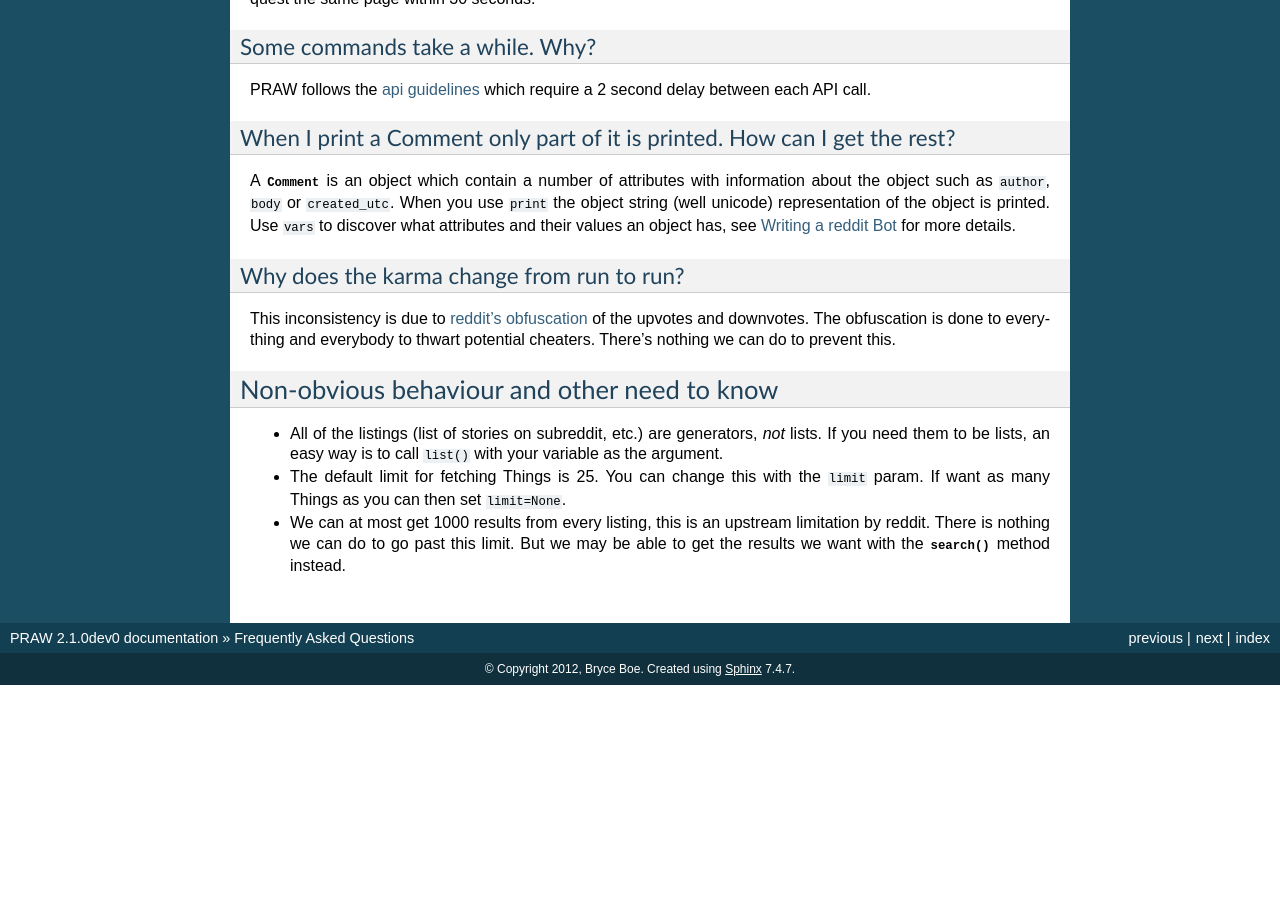
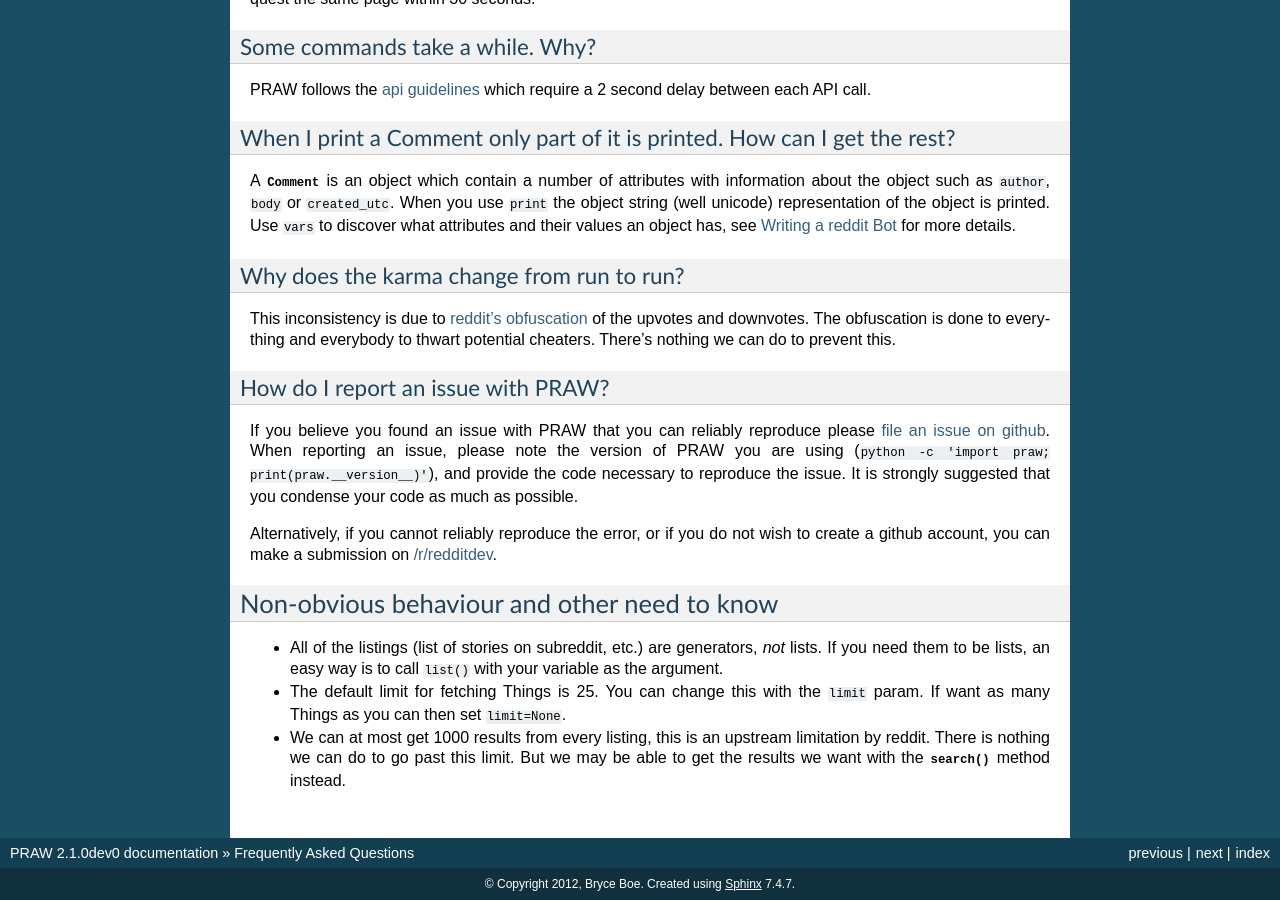
Before and after one commit to praw-dev/praw, a Sphinx documentation site: the page built from docs/pages/faq.rst, in a window 1280 px wide and 900 px high, scrolled down 1057 px. Built offline with Sphinx 7.4.7, drawn with Linux system fonts in a browser that asks for light colours; before the commit the page ends 1742 px from its top, so only the background shows below that; some of the changed text lies outside the part shown.

```diff
--- a/README.rst
+++ b/README.rst
@@ -38,6 +38,8 @@ This will display something similar to the following:
 .. end_description
 
 .. begin_installation
+
+.. _installation:
 
 Installation
 ------------
--- a/docs/index.rst
+++ b/docs/index.rst
@@ -17,6 +17,7 @@ Content Pages
     pages/writing_a_bot
     pages/comment_parsing
     pages/oauth
+    pages/multiprocess
     pages/contributor_guidelines
     pages/configuration_files
     pages/faq
--- a/docs/pages/faq.rst
+++ b/docs/pages/faq.rst
@@ -91,6 +91,24 @@ help#Whydothenumberofvoteschangewhenyoureloadapage>`_ of the upvotes and
 downvotes. The obfuscation is done to everything and everybody to thwart
 potential cheaters. There's nothing we can do to prevent this.
 
+
+.. _report_an_issue:
+
+How do I report an issue with PRAW?
+^^^^^^^^^^^^^^^^^^^^^^^^^^^^^^^^^^^
+
+If you believe you found an issue with PRAW that you can reliably reproduce
+please `file an issue on github
+<https://github.com/praw-dev/praw/issues/new>`_.  When reporting an issue,
+please note the version of PRAW you are using (``python -c 'import praw;
+print(praw.__version__)'``), and provide the code necessary to reproduce the
+issue. It is strongly suggested that you condense your code as much as
+possible.
+
+Alternatively, if you cannot reliably reproduce the error, or if you do not
+wish to create a github account, you can make a submission on `/r/redditdev
+<http://www.reddit.com/r/redditdev>`_.
+
 Non-obvious behaviour and other need to know
 --------------------------------------------
 
```
Also changed, not shown: docs/pages/code_overview.rst (+24 -6 lines), docs/pages/multiprocess.rst (added, +85 -0 lines), 1 other file.
